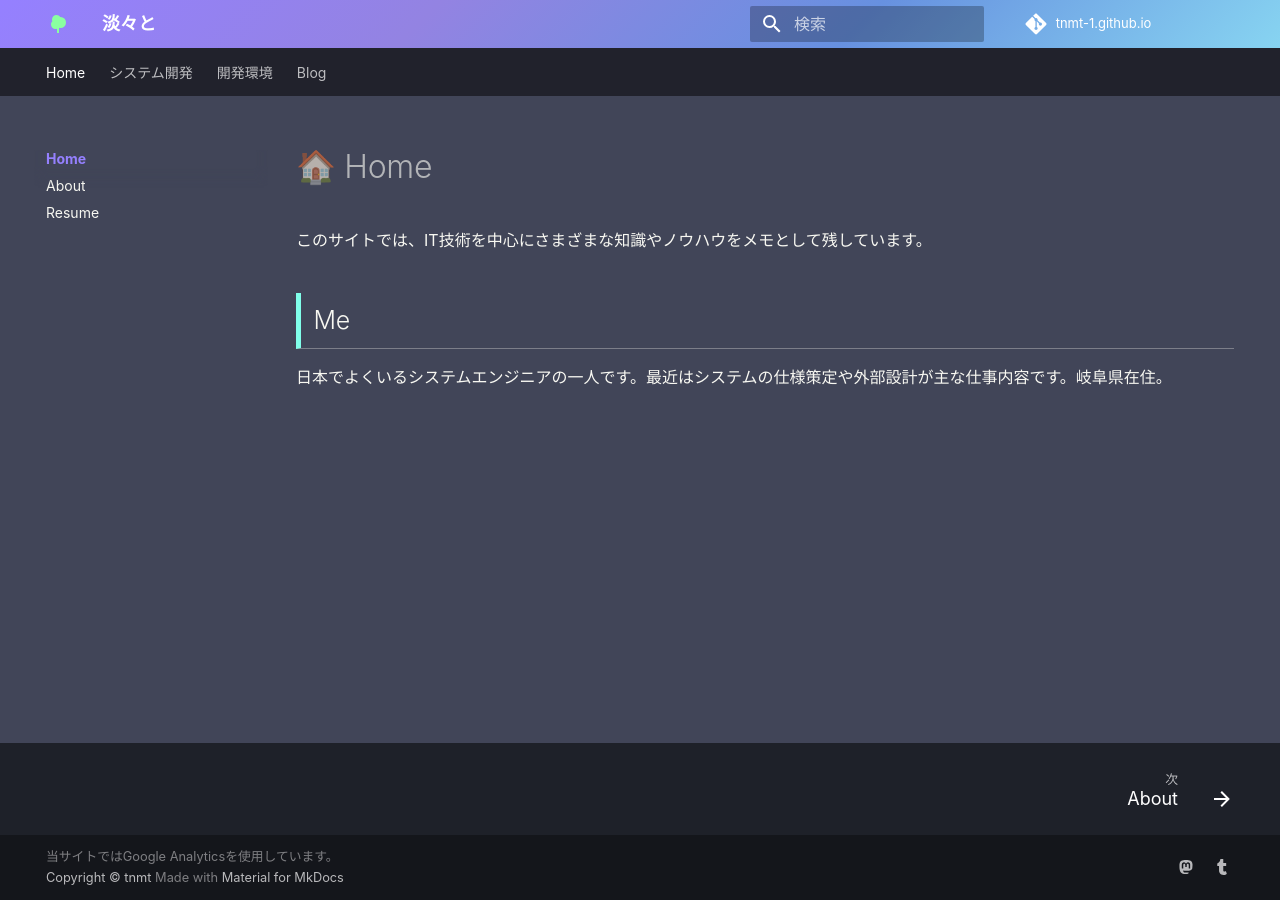
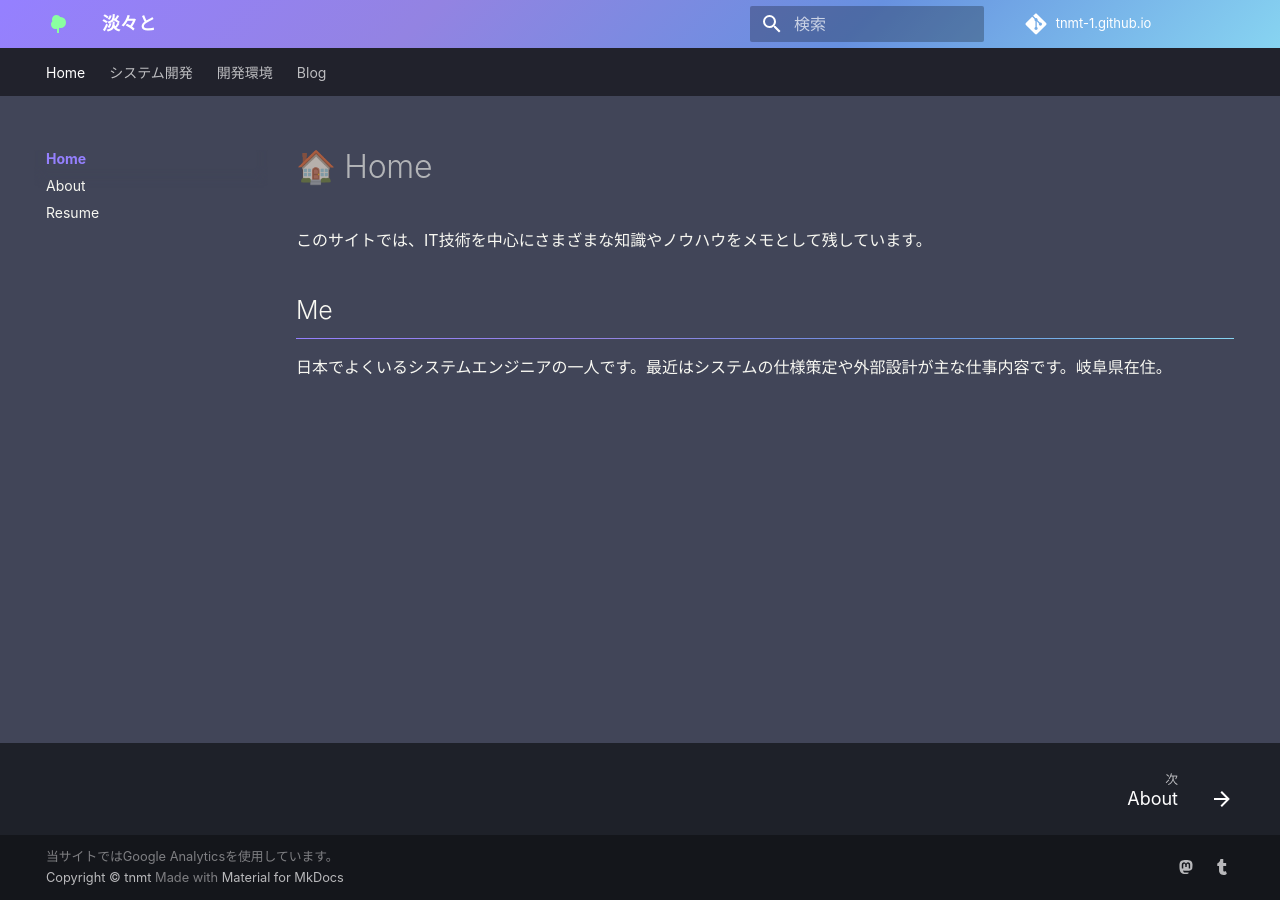
Before and after one commit to tnmt-1/tnmt-1.github.io, an MkDocs documentation site: the page built from docs/index.md, in a window 1280 px wide. Built offline with MkDocs 1.6.1 and Material for MkDocs 9.7.7, drawn with Linux system fonts in a browser that asks for light colours; comment, search, counter and statistics services are not loaded.

Commit message:
レイアウト微調整

```diff
--- a/docs/stylesheets/extra.css
+++ b/docs/stylesheets/extra.css
@@ -7,13 +7,23 @@
  * 見出し2に下線をつける
  * ブログの記事一覧以外が対象
  */
-.md-typeset h2:not(.md-post__content h2) {
-    padding: 0.4em 0.5em;
-    border-left: solid 5px var(--cyan);
-    border-bottom: solid 1px var(--md-default-fg-color--lighter);
+.md-typeset h1 + h2:not(.md-post__content h2) {
+    margin-top: 0;
+}
+
+.md-typeset h2:not(.md-post__content h2):after {
+    content: "";
+    display: block;
+    height: 1px;
+    background: var(--linear-gradient);
+    margin-top: 0.4em;
 }
 
 /* 見出し3 */
+.md-typeset h2 + h3 {
+    margin-top: 1.6em;
+}
+
 .md-typeset h3:after {
     content: "";
     display: block;
--- a/docs/stylesheets/themes/dracula.css
+++ b/docs/stylesheets/themes/dracula.css
@@ -48,11 +48,19 @@
 
     /* footer */
     --md-footer-bg-color: hsla(var(--md-hue), 15%, 12%, 0.87);
+
+    /* background linear-gradient */
+    --linear-gradient: linear-gradient(
+        var(--gradientDegree),
+        #9580ff,
+        #9383e2,
+        #6791e0,
+        #87d4f1
+    );
 }
 
 .md-header {
-    background: linear-gradient(var(--gradientDegree), #9580ff, #9383e2, #6791e0, #87d4f1);
-    /* background: linear-gradient(#9580ff, #87d4f1); */
+    background: var(--linear-gradient);
 }
 
 .md-logo {
@@ -65,7 +73,7 @@ nav.md-tabs {
 
 @media screen and (max-width: 76.2344em) {
     .md-nav--primary .md-nav__title[for="__drawer"] {
-        background: linear-gradient(var(--gradientDegree), #9580ff, #9383e2, #6791e0, #87d4f1);
+        background: var(--linear-gradient);
         color: var(--md-primary-fg-color);
         font-weight: 700;
     }
@@ -76,6 +84,6 @@ nav.md-tabs {
         background-color: var(--md-default-bg-color);
         color: var(--md-primary-fg-color);
         display: block;
-        padding: 0 .2rem;
+        padding: 0 0.2rem;
     }
 }
```
